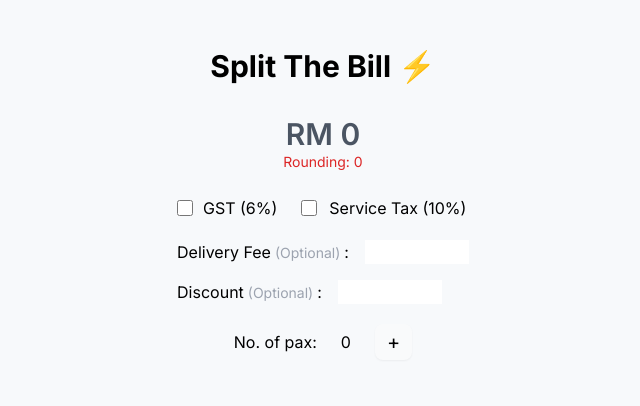
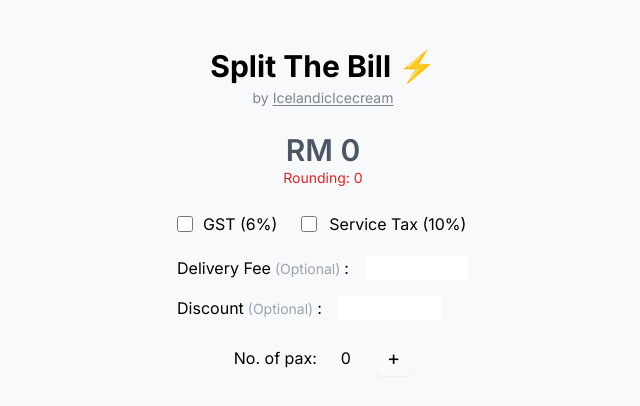
Before and after one commit to IcelandicIcecream/teh-almighty-lunch-calculator, a React (Create React App) app: page / in a window 1280 px wide. Shown: the top 406 px of the page, without its empty margins (309-949 px from the left). Built offline with nearby package versions, Linux system fonts and the light colour scheme.

Commit message:
added credits

```diff
--- a/src/App.js
+++ b/src/App.js
@@ -12,7 +12,8 @@ function App() {
     <div className="flex flex-col items-center justify-center h-full lg:flex-row lg:items-start">
       <div className={`w-full h-full p-6 mb-3 shadow-md ${pax > 0 ? "lg:w-fit" : "lg:w-full"} min-w-min lg:min-h-screen`}>
       <div className="flex flex-col items-center justify-center px-3 lg:left-10 lg:sticky lg:top-6">
-        <p className="py-2 m-4 text-3xl font-bold">Split The Bill ⚡</p>
+        <p className="pt-2 mt-4 mb-1 text-3xl font-bold">Split The Bill ⚡</p>
+        <p className="pb-4 text-sm text-gray-600/70">by <a className="underline hover:text-gray-600 underline-offset-2" href="https://icelandicicecream.vercel.app" target="_blank" rel="noreferrer noopener">IcelandicIcecream</a></p>
         <div className="flex flex-col items-center justify-center px-6 py-2 rounded-md">
         <h1 className="text-3xl font-semibold text-gray-600">RM {sum}</h1>
         <p className={`pb-2 text-sm ${round > 0 ? "text-green-600" : "text-red-600"}`}>Rounding: {round}</p>
--- a/src/components/person.js
+++ b/src/components/person.js
@@ -48,9 +48,9 @@ export default function Person({number}) {
 
     return(
         <div className="relative flex flex-col items-start justify-start p-4 m-3 rounded-lg shadow-md bg-gray-50 min-w-min">
-            <div className="relative flex flex-row items-center justify-between w-auto">
+            <div className="relative flex flex-row items-center justify-between w-auto" onClick={() => showNameBox(prevState => !prevState)}>
             <p className="p-2 text-[0.95rem]"><strong>{displayName}</strong></p>
-            <svg className="absolute z-50 cursor-pointer -right-6" onClick={() => showNameBox(prevState => !prevState)}xmlns="http://www.w3.org/2000/svg" width="1em" height="1em" preserveAspectRatio="xMidYMid meet" viewBox="0 0 24 24"><path fill="currentColor" d="m18.988 2.012l3 3L19.701 7.3l-3-3zM8 16h3l7.287-7.287l-3-3L8 13z"/><path fill="currentColor" d="M19 19H8.158c-.026 0-.053.01-.079.01c-.033 0-.066-.009-.1-.01H5V5h6.847l2-2H5c-1.103 0-2 .896-2 2v14c0 1.104.897 2 2 2h14a2 2 0 0 0 2-2v-8.668l-2 2V19z"/></svg>
+            <svg className="absolute z-50 cursor-pointer -right-6" xmlns="http://www.w3.org/2000/svg" width="1em" height="1em" preserveAspectRatio="xMidYMid meet" viewBox="0 0 24 24"><path fill="currentColor" d="m18.988 2.012l3 3L19.701 7.3l-3-3zM8 16h3l7.287-7.287l-3-3L8 13z"/><path fill="currentColor" d="M19 19H8.158c-.026 0-.053.01-.079.01c-.033 0-.066-.009-.1-.01H5V5h6.847l2-2H5c-1.103 0-2 .896-2 2v14c0 1.104.897 2 2 2h14a2 2 0 0 0 2-2v-8.668l-2 2V19z"/></svg>
             </div>
             <form onSubmit={
                 handleSubmit(data => {
```
